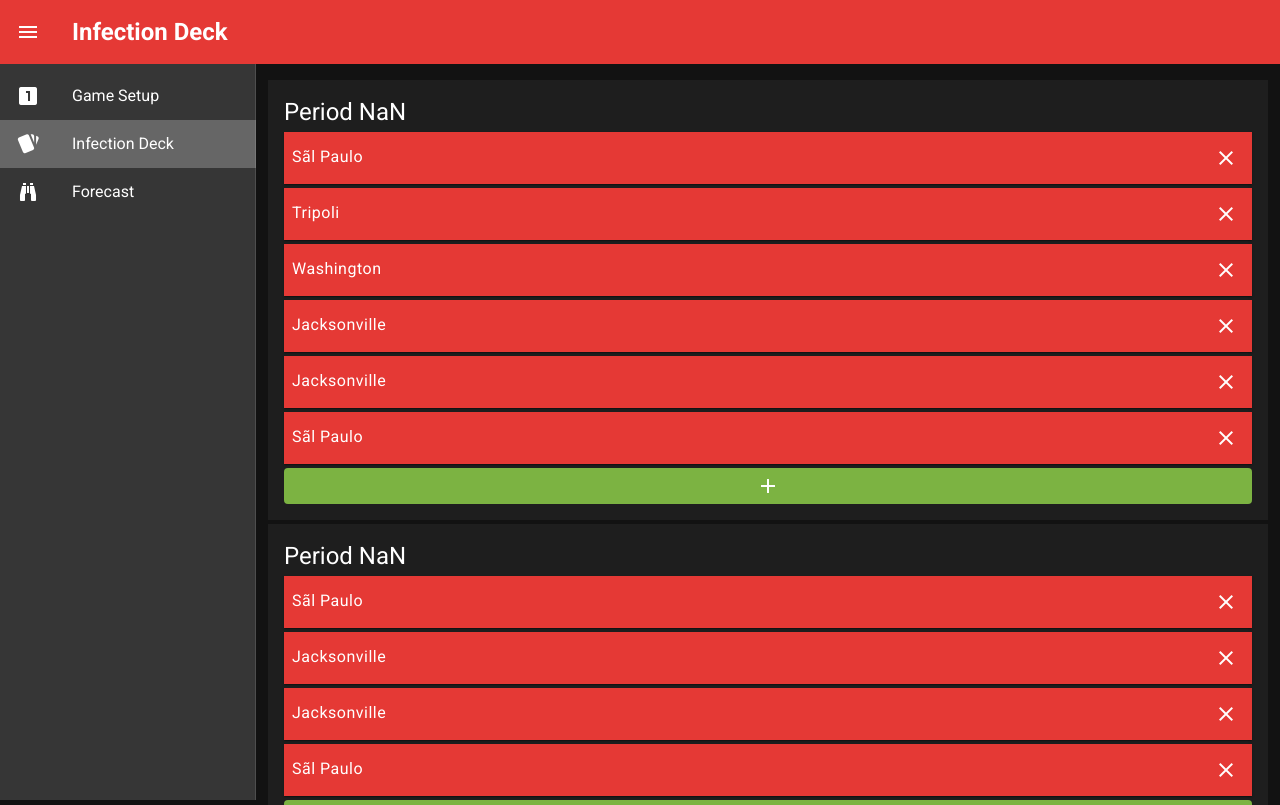
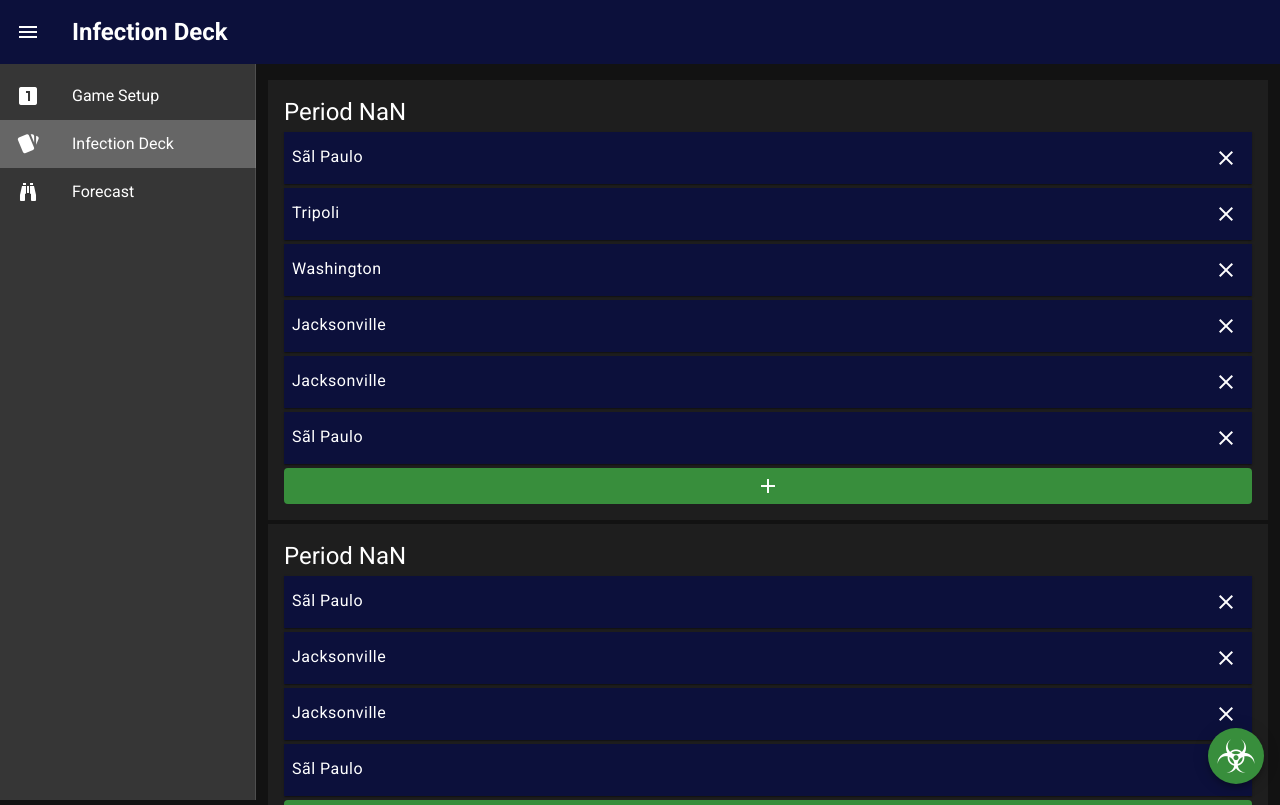
Before and after one commit to nxtman123/pandemic-infection-tracker, a Vue app: page /infection in a window 1280 px wide. Shown: the top 805 px of the page. Built offline with nearby package versions, Linux system fonts and the light colour scheme.

Commit message:
Add FAB and change colors

```diff
--- a/src/pages/InfectionDeck.vue
+++ b/src/pages/InfectionDeck.vue
@@ -1,6 +1,9 @@
 <template>
   <v-container>
     <period-list v-for="period in periods" :period="period" :key="period.id"></period-list>
+    <v-btn fixed fab bottom right color="secondary" >
+      <v-icon x-large>mdi-biohazard</v-icon>
+    </v-btn>
   </v-container>
 </template>
 
--- a/src/plugins/vuetify.ts
+++ b/src/plugins/vuetify.ts
@@ -10,8 +10,8 @@ export default new Vuetify({
     dark: true,
     themes: {
       dark: {
-        primary: colors.red.darken1,
-        secondary: colors.lightGreen.darken1,
+        primary: '#0c103b',
+        secondary: colors.green.darken2,
       },
     },
   },
```
